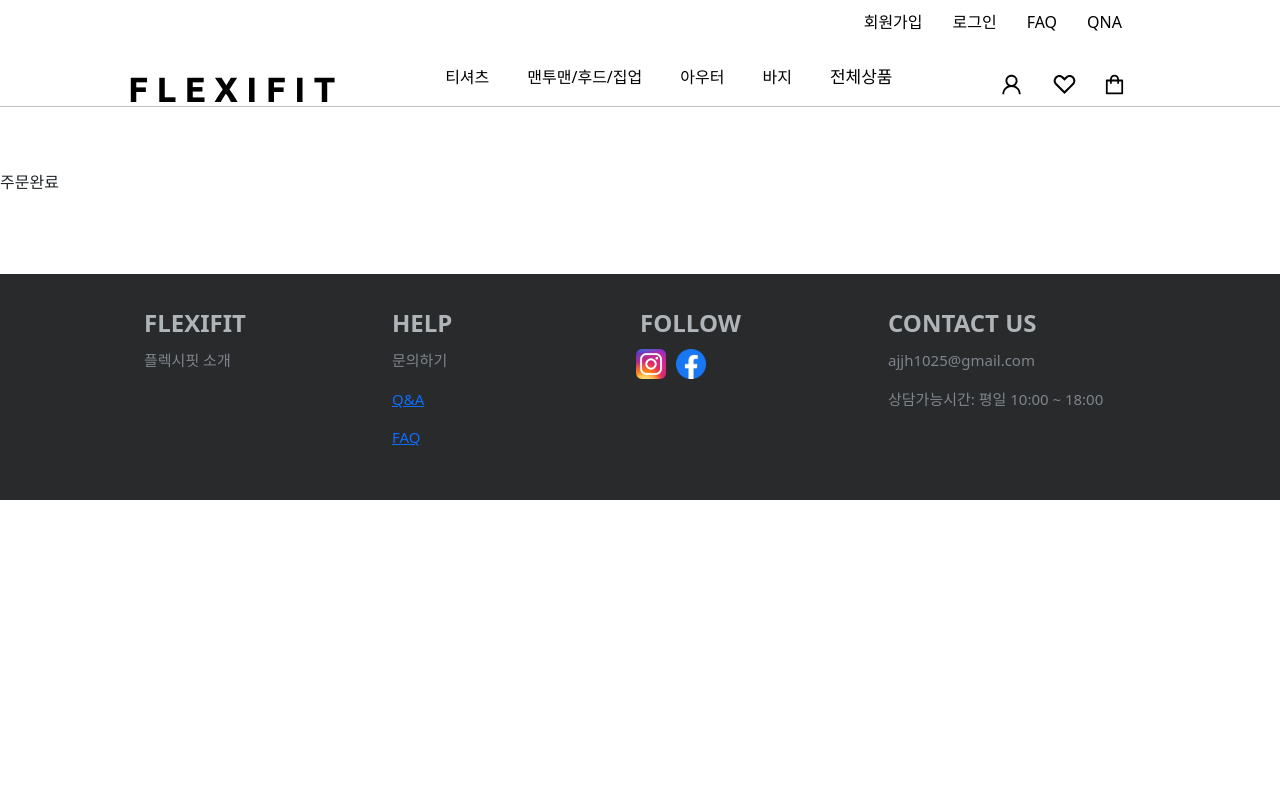
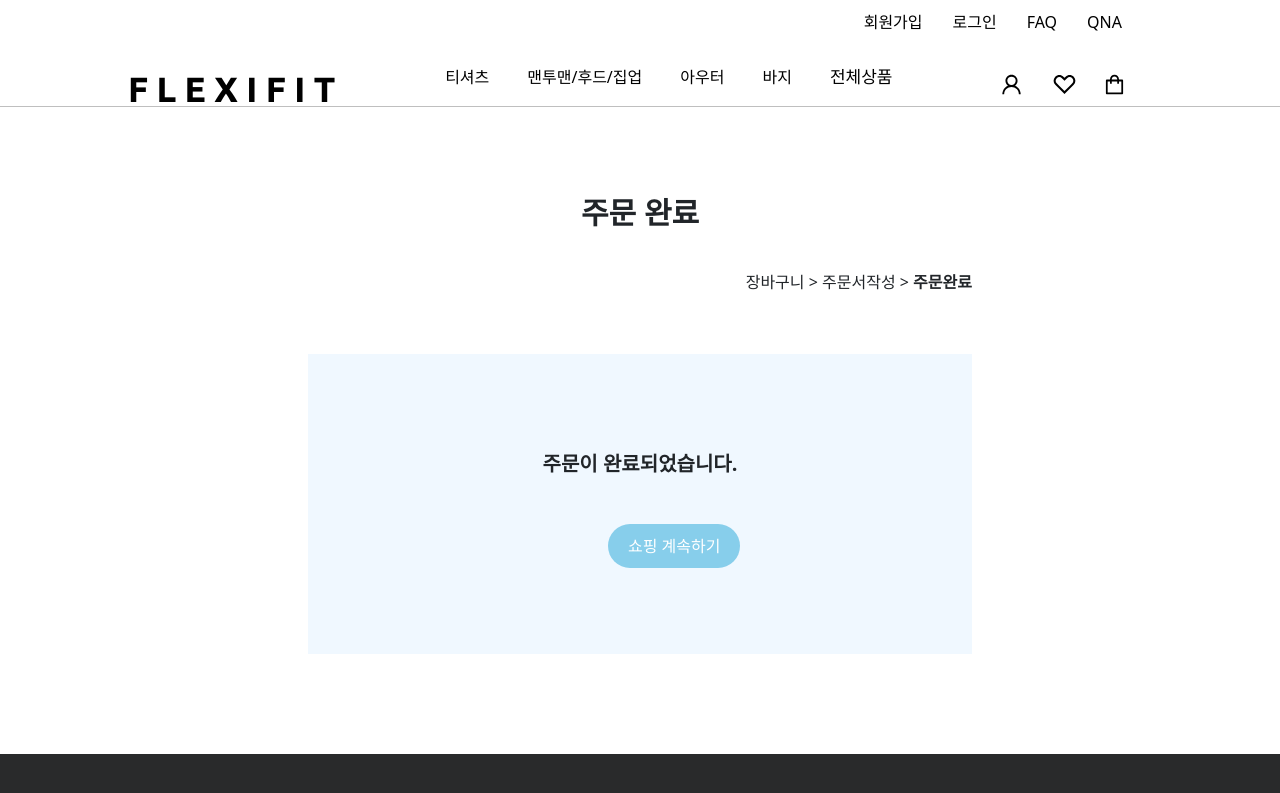
Before and after one commit to devInt42/react_flexifit, a React (Create React App) app: page /product/shoppingList/completeOrder in a window 1280 px wide. Shown: the top 793 px of the page. Built offline with nearby package versions, Linux system fonts and the light colour scheme.

Commit message:
필수값 막기

```diff
--- a/src/components/order/CompleteOrder.js
+++ b/src/components/order/CompleteOrder.js
@@ -1,4 +1,28 @@
+import { useNavigate } from "react-router-dom";
+
 const CompleteOrder = () => {
-  return <div>주문완료</div>;
+  const navigate = useNavigate();
+
+  const handleContinueShopping = () => {
+    navigate("/");
+  };
+
+  return (
+    <div className="shop-container">
+      <div className="shop-Logo">주문 완료</div>
+      <div className="shopping-mini">
+        장바구니 &gt; 주문서작성 &gt;{" "}
+        <span style={{ fontWeight: "bolder" }}>주문완료</span>
+      </div>
+
+      <div className="payment-container">
+        <div className="payment-title">주문이 완료되었습니다.</div>
+        <button className="payment-button" onClick={handleContinueShopping}>
+          쇼핑 계속하기
+        </button>
+      </div>
+    </div>
+  );
 };
+
 export default CompleteOrder;
--- a/src/components/order/OrderForm.js
+++ b/src/components/order/OrderForm.js
@@ -25,31 +25,6 @@ const OrderForm = () => {
   const [paymentMethod, setPaymentMethod] = useState("");
   const [totalPrice, setTotalPrice] = useState();
   const [totalCount, setTotalCount] = useState();
-
-  const checkMethod = () => {
-    const requiredValues = [
-      orderPersonName,
-      orderedPhone,
-      userEmail,
-      deliveryType,
-      recipientName,
-      recipientPhone1,
-      postcode,
-      address,
-      detailAddress,
-      deliveryType,
-      paymentMethod,
-    ];
-
-    const hasEmptyValue = requiredValues.some((value) => value === "");
-
-    if (hasEmptyValue) {
-      alert("필수값을 모두 입력해주세요");
-    } else {
-      //결제 api
-      alert("결제 api");
-    }
-  };
 
   //우편 api
   const handlePostcodeComplete = (data) => {
--- a/src/components/payment/Payment.js
+++ b/src/components/payment/Payment.js
@@ -30,6 +30,22 @@ const Payment = ({
     const merchantKey = "imp88784171"; // 가맹점 식별키(Merchant Key)로 대체해야 함
     IMP.init(merchantKey);
 
+    const requiredValues = [
+      totalPrice,
+      recipientName,
+      recipientPhone1,
+      address,
+      detailAddress,
+      postcode,
+    ];
+
+    const hasEmptyValue = requiredValues.some((value) => value === "");
+
+    if (hasEmptyValue) {
+      alert("필수값을 모두 입력해주세요");
+      return;
+    }
+
     const data = {
       pg: "html5_inicis", // 결제할 PG사
       pay_method: "card", // 결제 수단
@@ -47,6 +63,7 @@ const Payment = ({
 
   const callback = (response) => {
     const { success, error_msg } = response;
+
     if (success) {
       alert("결제 성공");
       navigate("/product/shoppingList/completeOrder");
--- a/src/styles/pages/ShoppingList.css
+++ b/src/styles/pages/ShoppingList.css
@@ -242,3 +242,39 @@
   border-color: #0157ff;
   color: #a4c3ff;
 }
+
+.orderComplete-title {
+  font-size: 30px;
+  font-weight: bolder;
+  text-align: center;
+}
+
+.payment-container {
+  width: 100%;
+  background-color: aliceblue;
+  height: 300px;
+}
+
+.payment-title {
+  font-size: 20px;
+  font-weight: bolder;
+  text-align: center;
+  padding-top: 95px;
+}
+
+.payment-button {
+  background-color: skyblue; /* 주황색 배경색 */
+  color: white; /* 흰색 글자색 */
+  border: none;
+  border-radius: 50px;
+  padding: 10px 20px;
+  font-size: 16px;
+  margin-left: 300px;
+  margin-top: 45px;
+}
+
+/* 버튼에 호버 효과를 추가할 경우 */
+.payment-button:hover {
+  opacity: 0.8; /* 호버 시 투명도 조절 */
+  cursor: pointer;
+}
```
